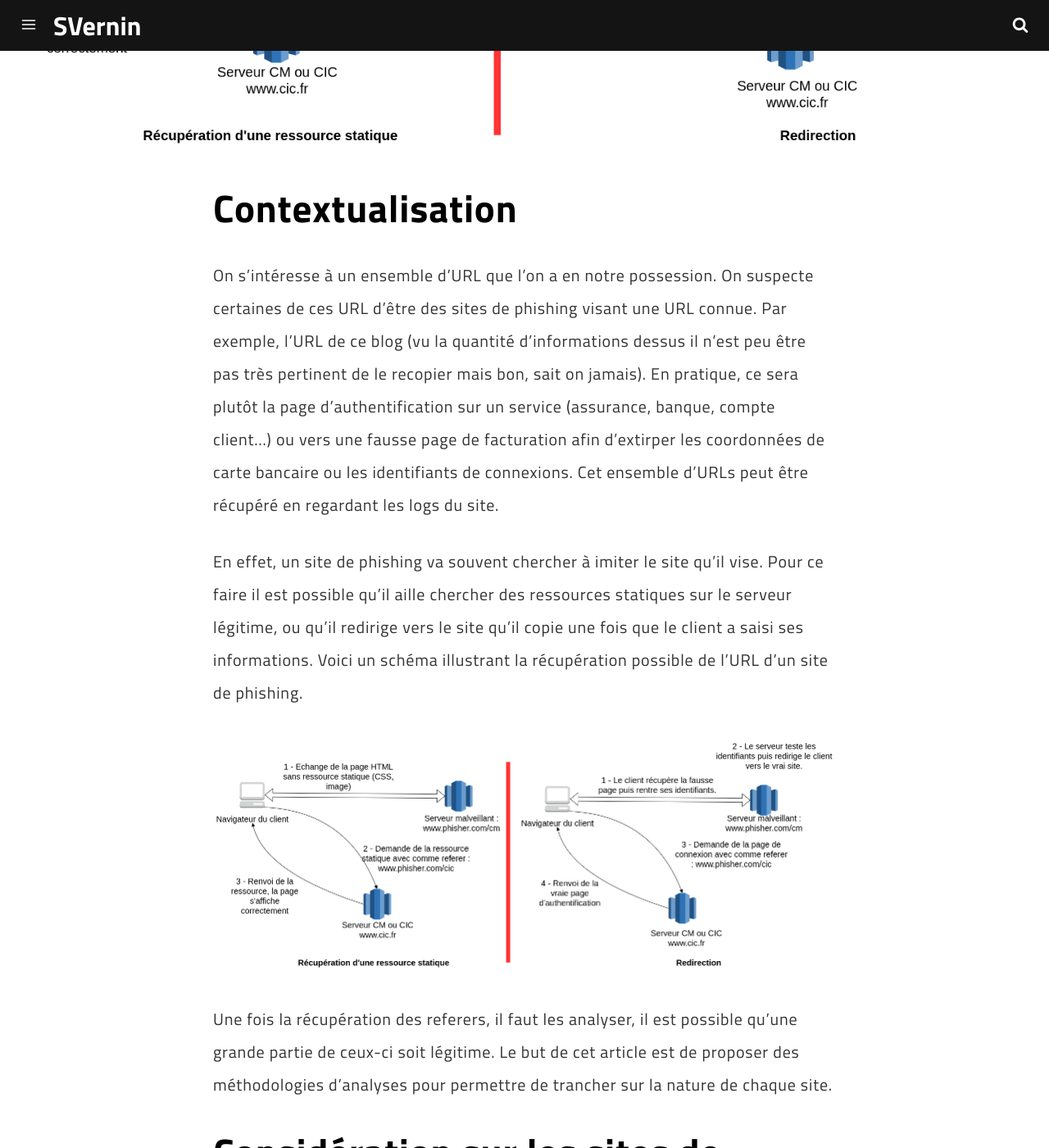
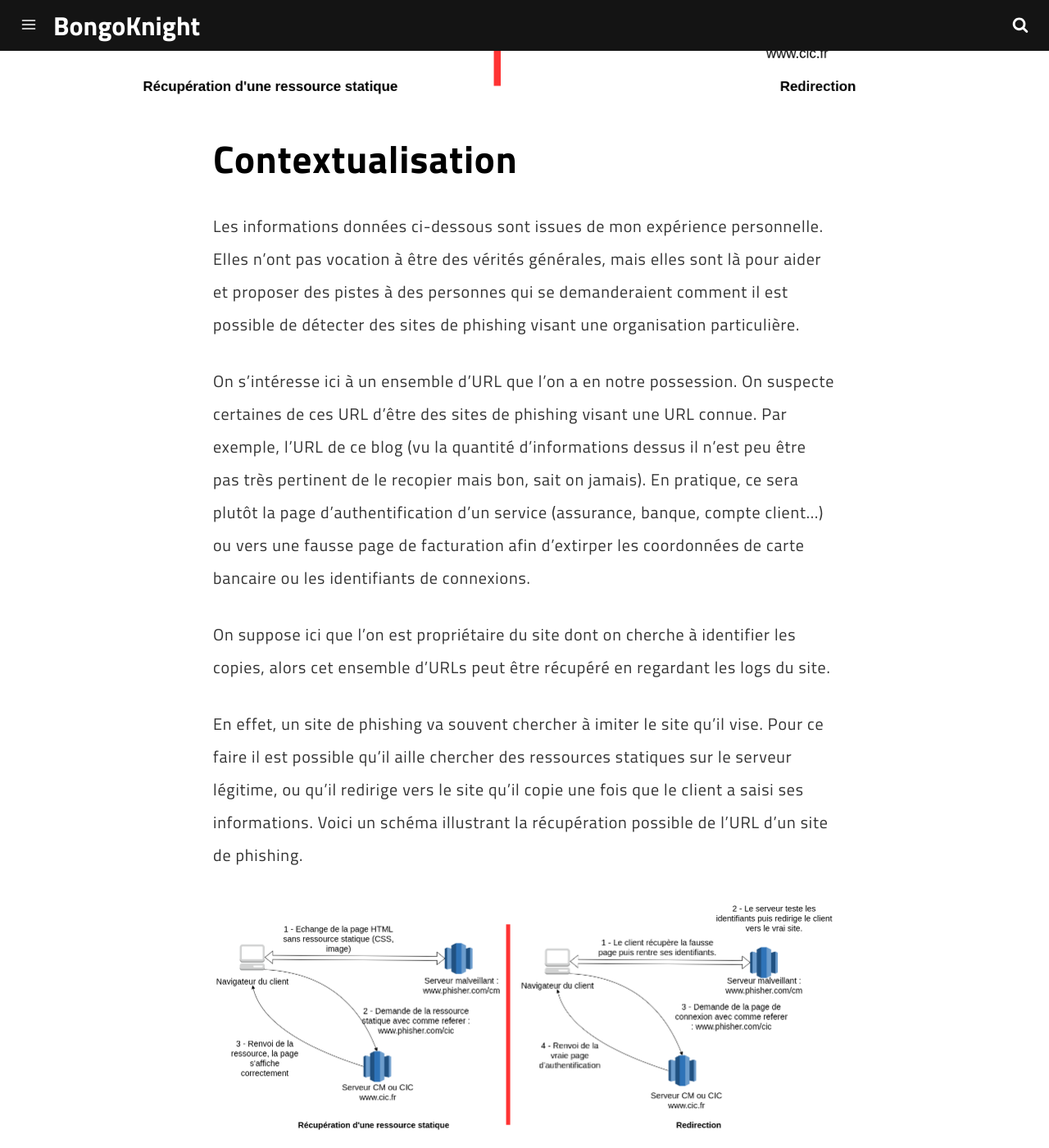
Before and after one commit to BongoKnight/jekyllblog, a Jekyll site: the page built from _posts/2018-11-05-phishing-detection.md, in a window 1280 px wide and 1400 px high, scrolled down 612 px. Shown: the whole window at 82% size. Built offline with Jekyll 4.4.1, drawn with Linux system fonts in a browser that asks for light colours; some of the changed text lies outside the part shown.

Commit message:
Fin article phishing

```diff
--- a/_config.yml
+++ b/_config.yml
@@ -3,10 +3,10 @@
 email: simon.vernin+jekyll@gmail.com
 description: Un blog de tout et de rien
 baseurl: "/jekyllblog" # the subpath of your site, e.g. /blog
-url: "https://svernin.github.io/" # the base hostname & protocol for your site
+url: "https://bongoknight.github.io/" # the base hostname & protocol for your site
 
 # User Settings
-username: SVernin
+username: BongoKnight
 user_description: Etudiant souhaitant partager ses découvertes
 
 
--- a/_posts/2018-11-05-phishing-detection.md
+++ b/_posts/2018-11-05-phishing-detection.md
@@ -14,14 +14,17 @@
 ---
 
 # Contextualisation
-On s'intéresse à un ensemble d'URL que l'on a en notre possession. On suspecte certaines de ces URL d'être des sites de phishing visant une URL connue. Par exemple, l'URL de ce blog (vu la quantité d'informations dessus il n'est peu être pas très pertinent de le recopier mais bon, sait on jamais). En pratique, ce sera plutôt la page d'authentification sur un service (assurance, banque, compte client...) ou vers une fausse page de facturation afin d'extirper les coordonnées de carte bancaire ou les identifiants de connexions.
-Cet ensemble d'URLs peut être récupéré en regardant les logs du site.
+Les informations données ci-dessous sont issues de mon expérience personnelle. Elles n'ont pas vocation à être des vérités générales, mais elles sont là pour aider et proposer des pistes à des personnes qui se demanderaient comment il est possible de détecter des sites de phishing visant une organisation particulière.
+
+On s'intéresse ici à un ensemble d'URL que l'on a en notre possession. On suspecte certaines de ces URL d'être des sites de phishing visant une URL connue. Par exemple, l'URL de ce blog (vu la quantité d'informations dessus il n'est peu être pas très pertinent de le recopier mais bon, sait on jamais). En pratique, ce sera plutôt la page d'authentification d'un service (assurance, banque, compte client...) ou vers une fausse page de facturation afin d'extirper les coordonnées de carte bancaire ou les identifiants de connexions.
+
+On suppose ici que l'on est propriétaire du site dont on cherche à identifier les copies, alors cet ensemble d'URLs peut être récupéré en regardant les logs du site.
 
 En effet, un site de phishing va souvent chercher à imiter le site qu'il vise. Pour ce faire il est possible qu'il aille chercher des ressources statiques sur le serveur légitime, ou qu'il redirige vers le site qu'il copie une fois que le client a saisi ses informations. Voici un schéma illustrant la récupération possible de l'URL d'un site de phishing.
 
 ![Récupération des referers](/jekyllblog/img/phishing/referer.png)
 
-Une fois la récupération des referers, il faut les analyser, il est possible qu'une grande partie de ceux-ci soit légitime. Le but de cet article est de proposer des méthodologies d'analyses pour permettre de trancher sur la nature de chaque site.
+Une fois la récupération des referers faite, il faut les analyser, il est possible qu'une grande partie de ceux-ci soit légitime. Le but de cet article est de proposer des méthodologies d'analyses pour permettre de trancher sur la nature de chaque site potentiellement suspect.
 
 # Considération sur les sites de phishing
 
@@ -63,4 +66,30 @@
 
 Pour se soustraire à cette analyse, certain créateur de kits de phishing utilisent diverses techniques dont il faut se prémunir. On peut citer les suivantes :
 - écriture de la page dans une *iframe* où la source des données est l'HTML de la page en base 64,
-- réalisation d'un site de phishing sans copie du code HTML (juste un screenshot du site à copier en image de fond et un formulaire ajouté par dessus)
+- réalisation d'un site de phishing sans copie du code HTML (juste un screenshot du site à copier en image de fond et un formulaire ajouté par dessus).
+
+## Analyse d'images
+
+Des outils comme Selenium ou PhantomJS (même si ce dernier n'est plus maintenu) permettent de prendre des captures d'écran de la page visitée. Une analyse sommaire mais efficace consiste à réduire les deux captures d'écran à une dimension plus petite et à faire une distance quadratique entre les deux images. Cette façon de faire possède plusieurs avantages :
+
+- Comparée à d'autres méthodes d'analyses d'images, elle est simple et assez rapide à implémenter,
+- Permet de s'adapter à toutes les tailles de screenshot.
+- Permet de détecter les sites une fois le chargement de la page terminé
+
+
+# Nouveaux kits de phishing
+
+La découverte de nouveaux kits de phishing peut être l'occasion d'adapter son outil à de nouvelles façons de faire.
+Par exemple, pour le cas présenté plus haut d'écriture du code source dans une iframe, il est possible de devoir adapter son outil à la recherche d'éléments dans le code source de l'iframe.
+
+Pour recenser et découvrir de nouveaux sites et pouvoir observer les modes de fonctionnement de ceux ci, il est judicieux de faire un tour sur OpenPhish, et de se rendre volontairement sur des sites de Phishing. En effet, il n'est pas rare qu'à la racine du répertoire contenant le kit, le pirate laisse l'archive de son kit. De cette manière, il est possible d'observer de nouveaux comportements et de comprendre mieux le processus de récupération des données clients.
+
+Voici une liste de choses que j'ai pu observer :
+- Très souvent les kits de phishing sont en PHP, souvent déposés sur des serveurs contenant des CMS vulnérables,
+- une **blacklist** d'IPs est souvent présente dans le kit, avec parfois des informations supplémentaires permettant d'identifier des IPs à bloquer,
+- les informations récupérées sont souvent transmises par mail, parfois écrites dans des fichiers à la racine du répertoire.
+
+
+# Remarques
+
+Bientôt un outil de détection de sites de phishing reprenant ces grandes lignes devrait être accessible sur GitHub. L'idée est d'illustrer le propos de cet article avec un prototype fonctionnel. Ce ne sera pas un outil extraordinaire mais seulement un code fonctionnel fait pour apprendre.
```
Also changed, not shown: other parts of _posts/2018-11-05-phishing-detection.md (+1 -1 lines), about.md (+1 -1 lines).
